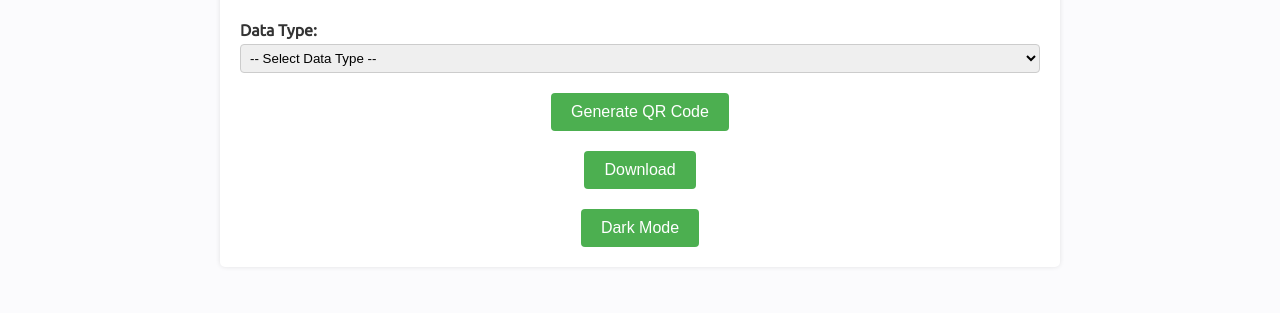
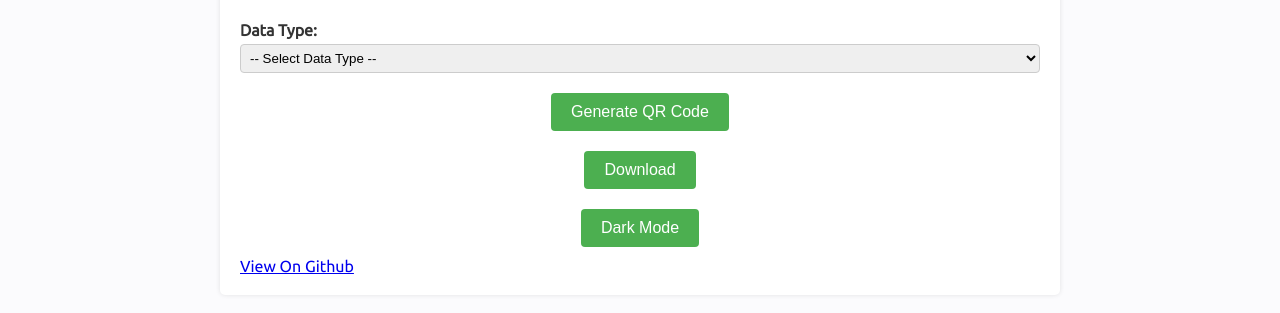
Before and after one commit to devagn611/Qr_Code_Generator, a plain HTML site: page index.html in a window 1280 px wide. Shown: the part 155-468 px from the top of the page. Drawn offline with Linux system fonts and the light colour scheme.

Commit message:
github_link_added

```diff
--- a/index.html
+++ b/index.html
@@ -124,6 +124,7 @@
       <div class="btn-group">
         <button onclick="toggleDarkMode()">Dark Mode</button>
       </div>
+       <div style="clear:both; margin-top:10px;"><a href="https://github.com/devagn611/Qr_Code_Generator" target="_blank">View On Github</a></div>
     </div>
 
     <script src="https://cdn.rawgit.com/davidshimjs/qrcodejs/gh-pages/qrcode.min.js"></script>
```
